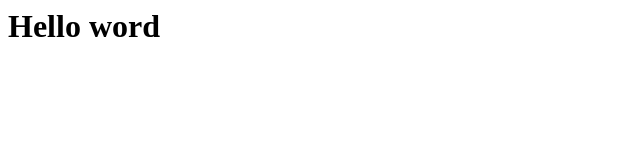
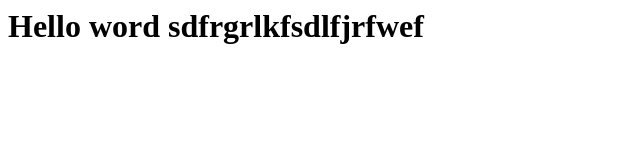
Before and after one commit to NgHgHai1310/BaiTapW3, a plain HTML site: page data.html in a window 1280 px wide. Shown: the whole page, without its empty margins (0-640 px from the left). Drawn offline with Linux system fonts and the light colour scheme.

Commit message:
up date
sdsd

```diff
--- a/data.html
+++ b/data.html
@@ -1,8 +1,8 @@
 <html>
     <head>
-        <title>Hello world page</title>
+        <title>Hello world pagefewfwefwef</title>
     </head>
     <body>
-        <H1>Hello word </H1>
+        <H1>Hello word sdfrgrlkfsdlfjrfwef </H1>
     </body>
 </html>
```
